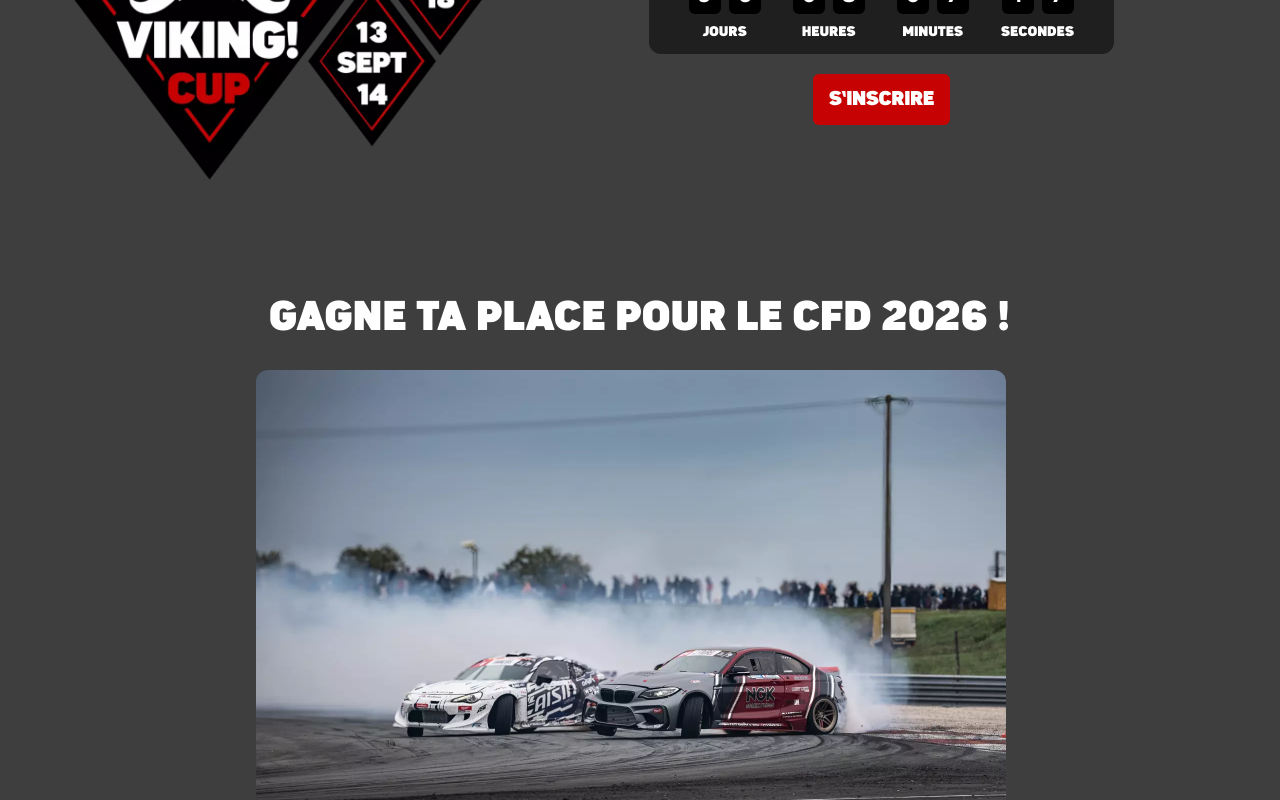
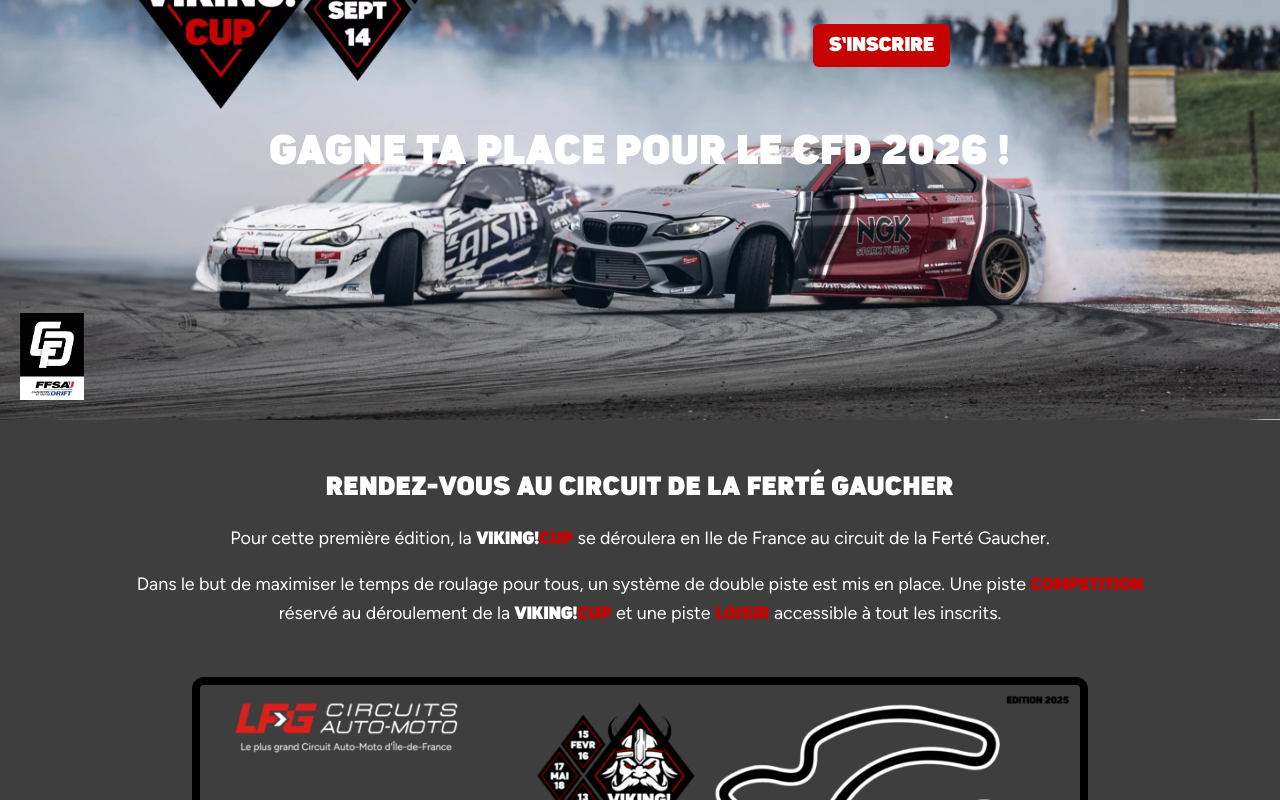
Before and after one commit to simven/viking-cup, a Vue app: page / in a window 1280 px wide. Shown: the part 380-1180 px from the top of the page. Built offline with nearby package versions, Linux system fonts and the light colour scheme.

Commit message:
home bg image

```diff
--- a/src/App.vue
+++ b/src/App.vue
@@ -7,7 +7,7 @@
 <template>
   <Header />
 
-  <main class="pt-16 sm:pt-24 pb-16">
+  <main>
     <RouterView />
   </main>
 
--- a/src/views/AboutView.vue
+++ b/src/views/AboutView.vue
@@ -5,7 +5,7 @@
 </script>
 
 <template>
-  <div class="flex flex-col justify-center items-center pt-6 sm:pt-14 max-w-7xl m-auto px-10">
+  <div class="flex flex-col justify-center items-center pt-32 sm:pt-40 pb-16 max-w-7xl m-auto px-10">
     <Title>
       <template #title>
         <span class="whitespace-nowrap">Viking!<span class="text-red">Cup</span> ?</span>
--- a/src/views/HomeView.vue
+++ b/src/views/HomeView.vue
@@ -5,15 +5,19 @@
 
 <template>
   <div>
-    <div class="px-10">
+    <div class="relative overflow-hidden md:h-screen">
+      <img src="/img/cfd.webp" class="hidden md:block absolute z-10 object-cover object-bottom w-full h-full">
+      <img src="/img/cfd-ffsa-tag.webp" class="hidden md:block bottom-5 left-5 absolute z-10 object-cover object-top" width="64" height="86">
+
+      <div class="relative pt-16 sm:pt-24 px-10 z-20">
         <div class="grid grid-cols-1 md:grid-cols-5 gap-2 pt-4">
           <div class="col-span-1 md:col-span-2 flex justify-center items-center">
-          <img alt="Viking Cup" src="/img/vk-cup-dates.webp" width="500" height="500" />
+            <img alt="Viking Cup" src="/img/vk-cup-dates.webp" width="400" height="400" />
           </div>
 
           <div class="col-span-1 md:col-span-3 flex flex-col items-center justify-center">
             <div class="my-6 md:my-4">
-            <h1 class="uppercase text-center p-2 px-4 leading-none">
+              <h1 class="uppercase text-center py-2 px-4 leading-none">
                 Viking!<span class="text-red">Cup</span> 2025
               </h1>
 
@@ -22,24 +26,17 @@
 
             <Countdown />
 
-          <div class="mt-8">
-            <RouterLink to="/inscription" class="font-finder bg-red rounded-md p-4 text-xl transition-all duration-200 hover:saturate-150">
+            <div class="my-8">
+              <RouterLink to="/inscription" class="font-finder bg-red rounded-md py-3 px-4 text-xl transition-all duration-200 hover:saturate-150">
                 S'INSCRIRE
               </RouterLink>
             </div>
           </div>
         </div>
 
-      <h2 class="pt-20 text-center">GAGNE TA PLACE POUR LE CFD 2026 !</h2>
-
-      <div class="max-w-3xl mx-auto mt-5">
-        <ImageModalable
-          :img-class="'rounded-xl cursor-pointer object-contain'"
-          :src="'/img/cfd.webp'"
-          :alt="'Championnat de France de Drift'"
-          :width="'750'"
-          :height="'501'"
-        />
+        <div class="text-center mt-20 md:mt-0">
+          <h2 class="leading-none">GAGNE TA PLACE POUR LE CFD 2026 !</h2>
+        </div>
       </div>
     </div>
 
--- a/src/views/ParticipateView.vue
+++ b/src/views/ParticipateView.vue
@@ -4,7 +4,7 @@
 </script>
 
 <template>
-  <div class="flex flex-col justify-center items-center pt-6 sm:pt-14 max-w-7xl m-auto px-10 gap-4">
+  <div class="flex flex-col justify-center items-center pt-32 sm:pt-40 max-w-7xl m-auto px-10 gap-4">
     <Title>
       <template #title>Comment participer ?</template>
     </Title>
--- a/src/views/RegisterView.vue
+++ b/src/views/RegisterView.vue
@@ -79,7 +79,7 @@
 </script>
 
 <template>
-  <div class="flex flex-col justify-center items-center pt-6 sm:pt-14 max-w-7xl m-auto px-10 gap-10 md:gap-14 lg:gap-20">
+  <div class="flex flex-col justify-center items-center pt-32 sm:pt-40 max-w-7xl m-auto px-10 gap-10 md:gap-14 lg:gap-20">
     <Title>
       <template #title>
         Formulaire de pré-inscription
--- a/src/views/RulesView.vue
+++ b/src/views/RulesView.vue
@@ -3,7 +3,7 @@
 </script>
 
 <template>
-  <div class="flex flex-col justify-center items-center py-6 sm:py-14 max-w-7xl m-auto px-10">
+  <div class="flex flex-col justify-center items-center pt-32 sm:pt-40 max-w-7xl m-auto px-10">
     <Title>
       <template #title>
         Règlement Technique
--- a/src/views/SponsorsView.vue
+++ b/src/views/SponsorsView.vue
@@ -3,7 +3,7 @@
 </script>
 
 <template>
-  <div class="flex flex-col justify-center items-center pt-6 sm:pt-14 max-w-7xl m-auto px-10 gap-10 md:gap-14 lg:gap-20">
+  <div class="flex flex-col justify-center items-center pt-32 sm:pt-40 max-w-7xl m-auto px-10 gap-10 md:gap-14 lg:gap-20">
     <Title>
       <template #title>NOS SPONSORS</template>
     </Title>
```
Also changed, not shown: public/img/cfd-ffsa-tag.webp (added), public/img/cfd.webp. Lines whose indentation alone changed are shown as unchanged.
